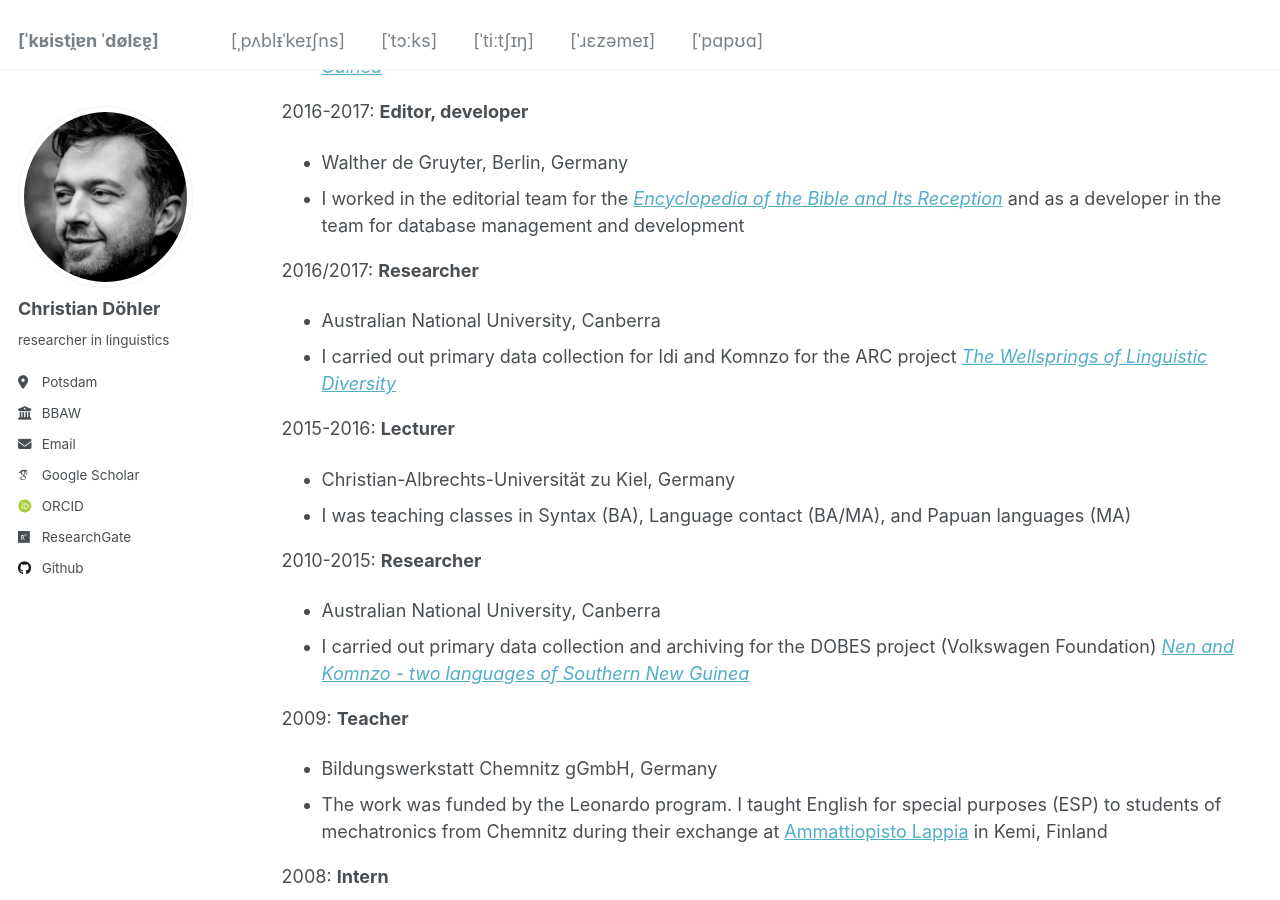
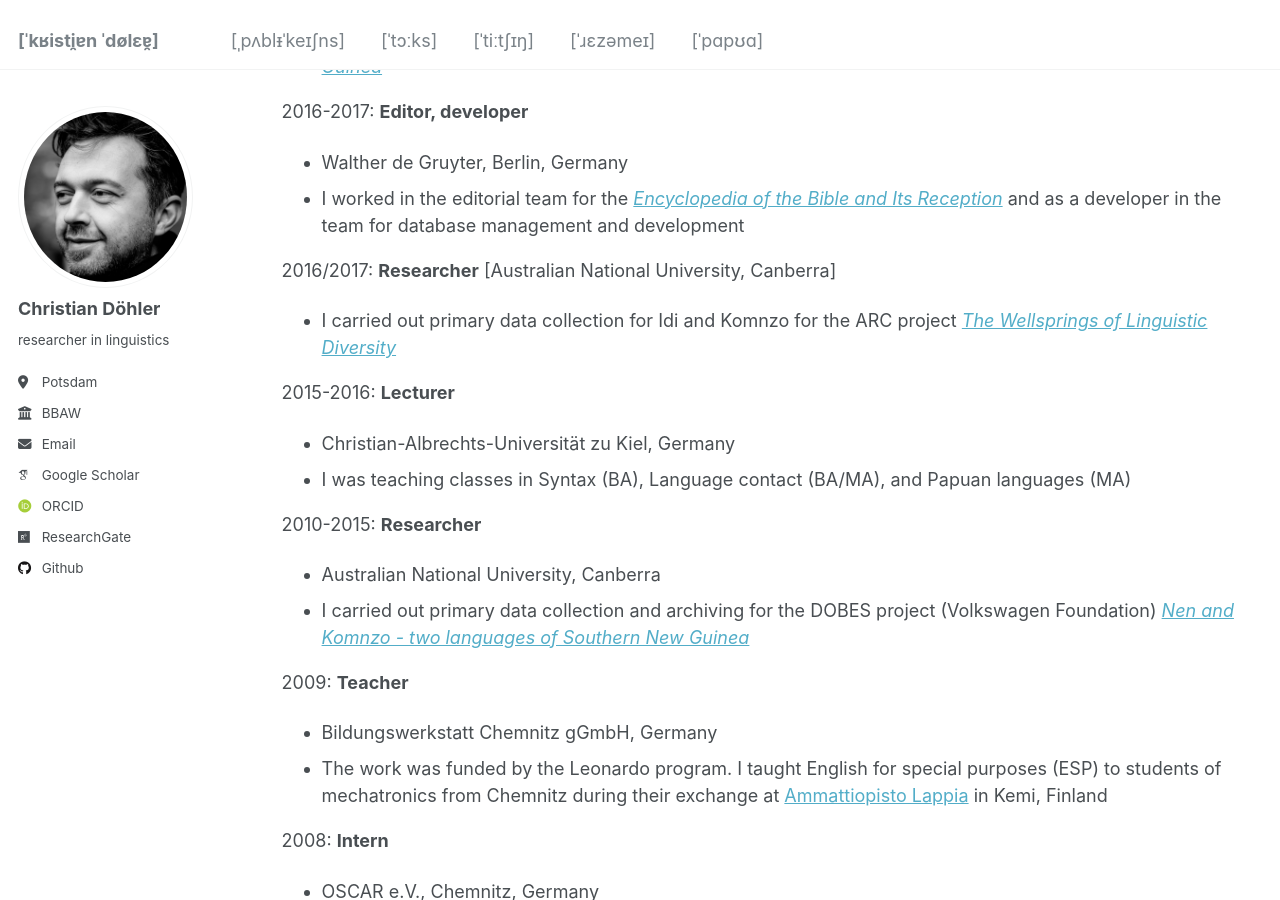
Before and after one commit to chrdoe/chrdoe.github.io, a Jekyll site: the page built from _pages/cv.md, in a window 1280 px wide and 900 px high, scrolled down 937 px. Built offline with Jekyll 4.4.1, drawn with Linux system fonts in a browser that asks for light colours; some web fonts are replaced.

Commit message:
Update cv.md

```diff
--- a/_pages/cv.md
+++ b/_pages/cv.md
@@ -39,7 +39,7 @@ Work
 * I worked in the editorial team for the [*Encyclopedia of the Bible and Its Reception*](https://www.degruyter.com/database/ebr/html) and as a developer in the team for database management and development
 
 2016/2017: **Researcher**
-* Australian National University, Canberra
+[Australian National University, Canberra]
 * I carried out primary data collection for Idi and Komnzo for the ARC project [*The Wellsprings of Linguistic Diversity*](https://researchportalplus.anu.edu.au/en/projects/the-wellsprings-of-linguistics-diversity)
 
 2015-2016: **Lecturer**
```
